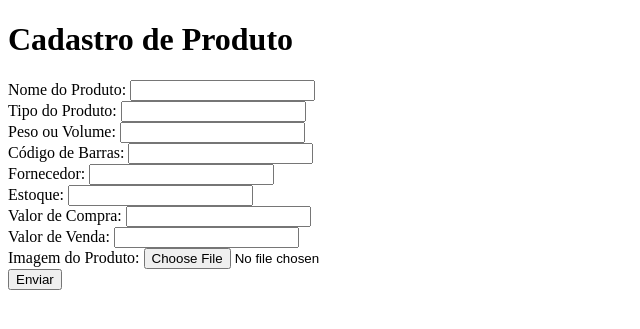
After one commit to Po747o/Pharmacy, a PHP site: page /testando.html in a window 1280 px wide. The commit adds this page. Shown: the top 329 px of the page, without its empty margins (0-640 px from the left). Run offline with PHP 8.4, Linux system fonts and the light colour scheme.

Commit message:
Teste produtos imagens

```diff
--- /dev/null
+++ b/php/testando.html
@@ -0,0 +1,39 @@
+<!DOCTYPE html>
+<html>
+<head>
+    <title>Formulário de Produtos</title>
+</head>
+<body>
+    <h1>Cadastro de Produto</h1>
+    <form action="inserir_produto.php" method="post" enctype="multipart/form-data">
+        <label for="nome">Nome do Produto:</label>
+        <input type="text" name="nome" required><br>
+
+        <label for="tipo">Tipo do Produto:</label>
+        <input type="text" name="tipo" required><br>
+
+        <label for="pesovolume">Peso ou Volume:</label>
+        <input type="text" name="pesovolume" required><br>
+
+        <label for="codigo">Código de Barras:</label>
+        <input type="text" name="codigo" required><br>
+
+        <label for="fornecedor">Fornecedor:</label>
+        <input type="text" name="fornecedor" required><br>
+
+        <label for="estoque">Estoque:</label>
+        <input type="number" name="estoque" required><br>
+
+        <label for="valorcompra">Valor de Compra:</label>
+        <input type="text" name="valorcompra" required><br>
+
+        <label for="valorvenda">Valor de Venda:</label>
+        <input type="text" name="valorvenda" required><br>
+
+        <label for="imagem">Imagem do Produto:</label>
+        <input type="file" name="imagem" accept="image/*" required><br>
+
+        <input type="submit" value="Enviar">
+    </form>
+</body>
+</html>
```
Also changed, not shown: php/inserir_produto.php (added, +43 -0 lines), php/prod.php (+9 -5 lines), php/testeimg.php (added, +36 -0 lines).
